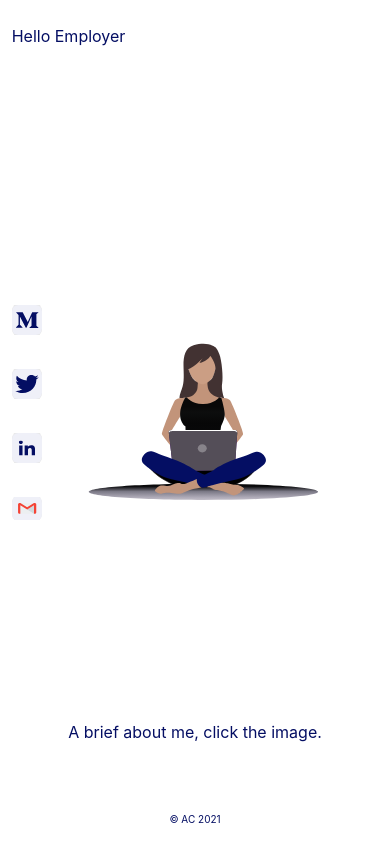
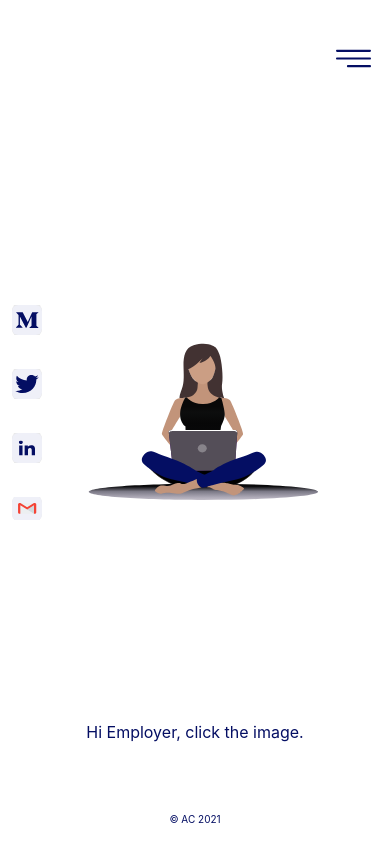
Before and after one commit to Anniez94/Portfolio-Chiedu-Mokwunye, a React (Create React App) app: page /dashboard in a window 390 px wide. Built offline with nearby package versions, Linux system fonts and the light colour scheme.

Commit message:
media query test

```diff
--- a/src/components/dashboard/Dashboard.jsx
+++ b/src/components/dashboard/Dashboard.jsx
@@ -7,7 +7,7 @@ import medium from "../../assets/medium.svg"
 import twitter from "../../assets/twitter.svg"
 import linkedin from "../../assets/linkedin.svg"
 // import cool from "../../assets/cool.png"
-// import menu from "../../assets/menu.png"
+import menu from "../../assets/menu.svg"
 import closemenu from "../../assets/close.png"
 import gmail from "../../assets/gmail.svg"
 import './styles.css'
@@ -30,9 +30,6 @@ const Dashboard = () => {
                 <div onClick={() => { set(state => !state); setLang(!lang) }} >
                     <a.img src={dashboardImg} alt="dashboard-image" className="c back " style={{ opacity: opacity.interpolate(o => 1 - o), transform }} />
                     <a.img src={dashboardImg2} alt="dashboard-image" className="c front" style={{ opacity, transform: transform.interpolate(t => `${t} rotateX(180deg)`) }} />
-                </div>
-                <div className="greet">
-                    <p>Hello Employer</p>
                 </div>
 
                 <div className="icon-container">
@@ -59,16 +56,14 @@ const Dashboard = () => {
                 </div>
                 <div className="more-info">
                     {!lang ?
-                        <p>A brief about me, click the image.</p> :
-                        <p>Don't stop here, I am just an email away.</p>
+                        <p>Hi Employer, click the image.</p> :
+                        <p>I am just an email away.</p>
                     }
                 </div>
 
-                {/* <div className="menu-hold">
-                    <div onClick={() => setShowMenu(true)}>
+                <div className="menu-hold" onClick={() => setShowMenu(true)}>
                         <img src={menu} alt="menu icon" className="menu" />
-                    </div>
-                </div> */}
+                </div>
             </div>
             {showMenu ?
                 <a.div id="full-menu">
--- a/src/components/dashboard/styles.css
+++ b/src/components/dashboard/styles.css
@@ -33,14 +33,6 @@
     border-radius: 8px;
 }
 
-.greet {
-    position: absolute;
-    width: 100%;
-    height: 3.44%;
-    left:3%;
-    top: 0.56%;
-}
-
 
 /* Reactspring */
 
@@ -68,19 +60,12 @@
   }
 
   .menu-hold{
-      background-color: #040E63;
-      position: fixed;
-        top: 20%;
-        bottom: 0;
-        height: 100%;
-        left: 95%;
-        width: 100%;
-        right: 0%;
-        border-bottom-left-radius: 100px;
-        transform:rotate(10deg);
-        cursor: pointer;
-        overflow: hidden !important;
-
+      background-color: #ffffff;
+      position: absolute;
+      width: 35px;
+      height: 35px;
+      left: calc(95% - 35px);
+      top: 41px;
   }
   .menu-open{
     background-color: #ffffff;
@@ -93,17 +78,6 @@
       border-bottom-left-radius: 100px;
       transform:rotate(10deg);
       cursor: pointer;
-
-}
-  .menu-hold div{
-    position: relative;
-    top: 75%;
-    -webkit-transform: translateY(-50%);
-    -ms-transform: translateY(-50%);
-    transform: translateY(-50%);
-    width: 30px;
-    margin-left: 20px;
-    transform:rotate(-11.5deg);
 }
 
   .menu-open div{
@@ -117,7 +91,7 @@
     transform:rotate(-12deg);
   }
 
-  .menu-hold > div > img, .menu-open > div > img{
+  .menu-hold > img, .menu-open > div > img{
       width: 100%;
   }
 
@@ -178,21 +152,7 @@
   }
 
 
-@media screen and (max-width: 950px) {
-
-        /* .c {
-             margin-left: -300px;
-            } */
-}
-
   @media screen and (max-width: 700px) {
-        /* .c {
-             width: 500px;
-             height: 500px;
-             margin-left: -170px;
-             margin-top: -130px;
-            } */
-
     .menu-open{
           left: 94.5%;
     }
@@ -205,10 +165,6 @@
       left: 93%;
   }
 
-  /* #dashboard{
-    padding: 20px 20px;
-  } */
-
   .nav {
       left: 20%;
   }
```
Also changed, not shown: src/assets/menu.svg (added). Lines whose indentation alone changed are shown as unchanged.
